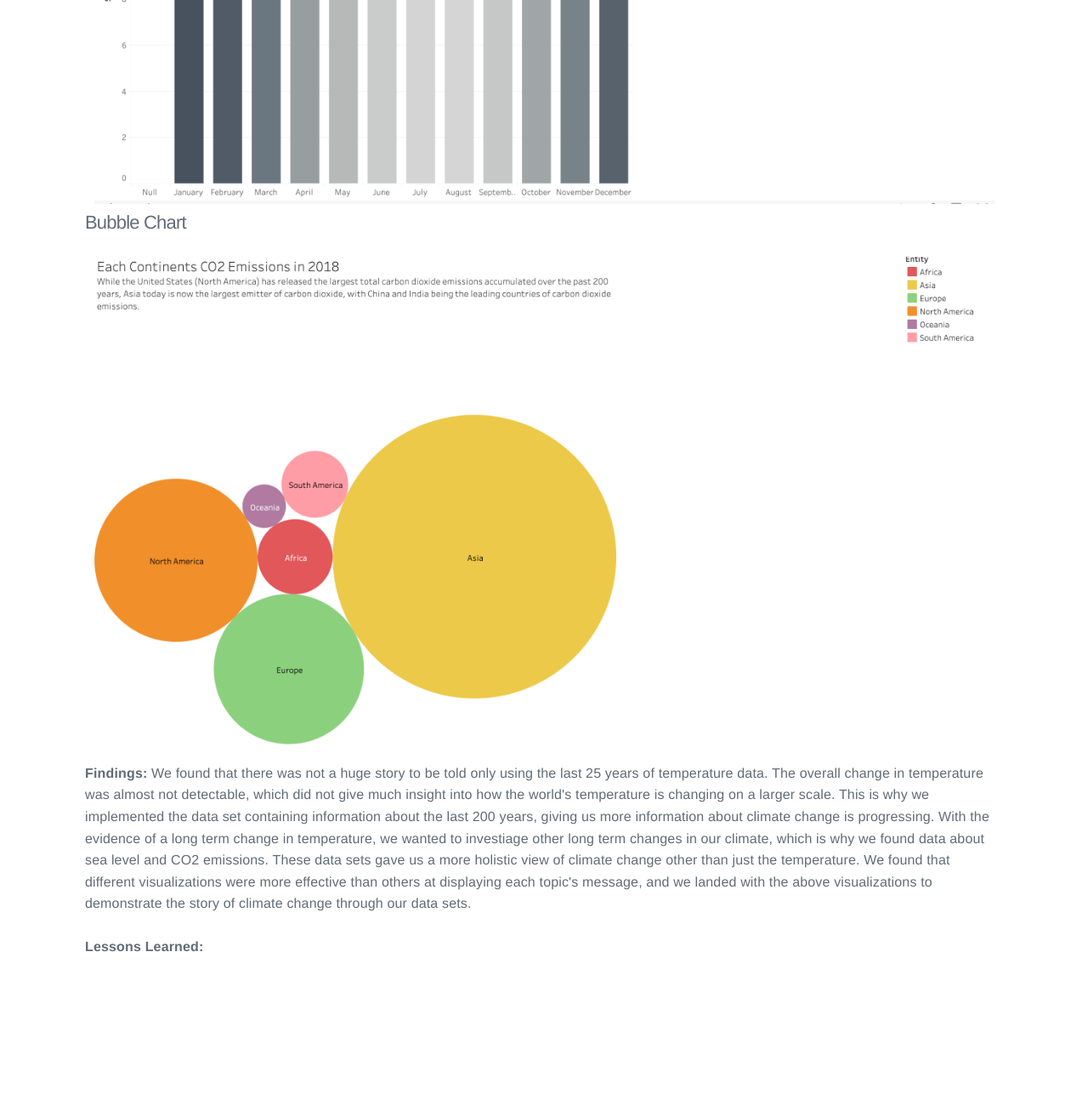
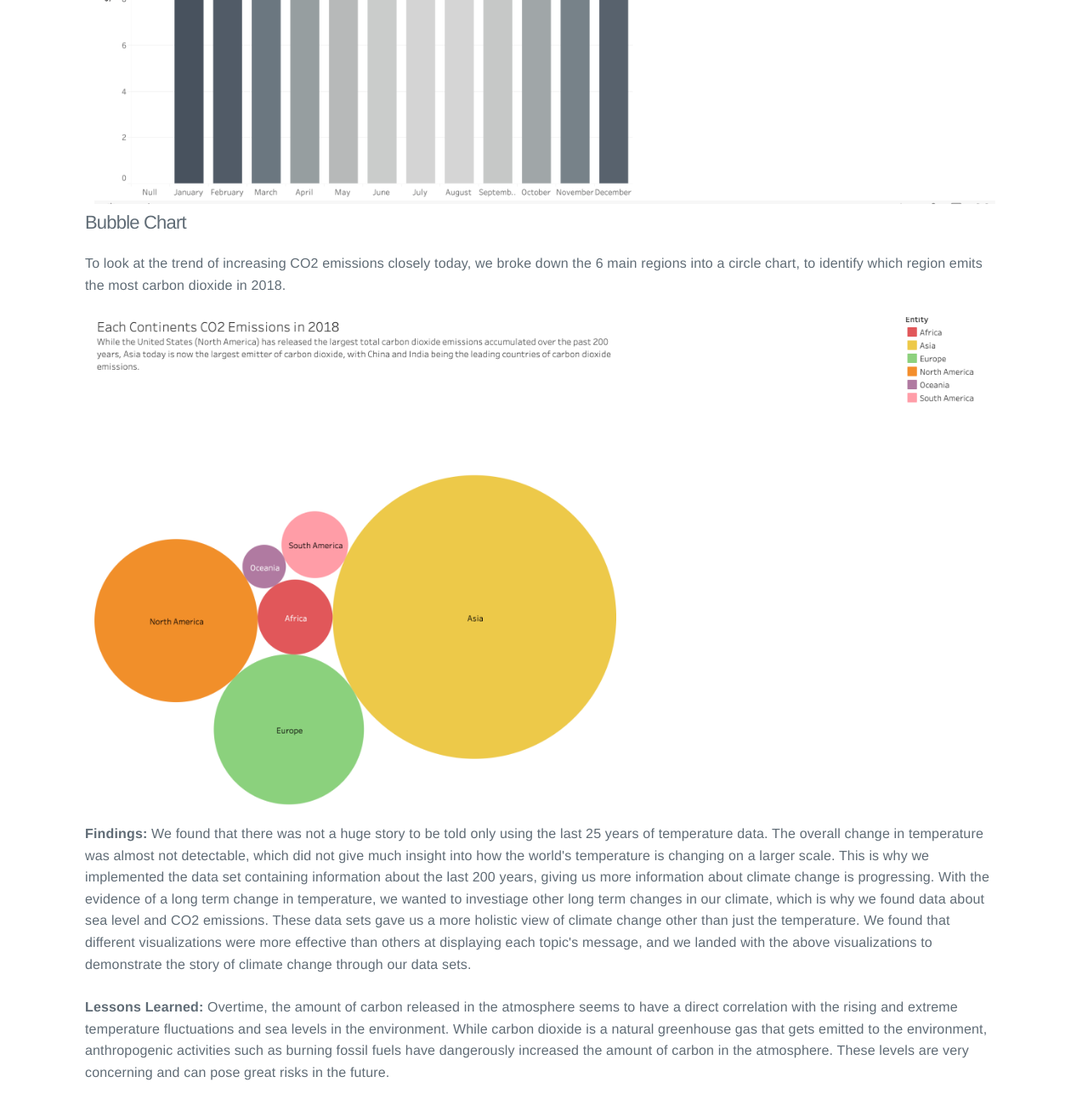
Before and after one commit to reduquette/vis_mini_project_2, a plain HTML site: page index.html in a window 1280 px wide. Shown: the part 4981-6281 px from the top of the page at 85% size. Before the commit the page ends 6133 px from the top, so only its background shows below. Drawn offline with nearby package versions, Linux system fonts and the light colour scheme.

Commit message:
Lessons learned

```diff
--- a/index.html
+++ b/index.html
@@ -410,7 +410,7 @@
                     <img src="NASA.png" alt="NASA" style="width: 600px; height: 600px;">
                 </div>
                 <p>Exploration: We explored the data in 3 topics listing above: recent temperature changes, long term temperature changes, and environmental changes. We started by creating various worksheets with the data sets to understand the relationships between variables and to identify trends when creating line graphs, maps, and bar charts. In order to answer each question, we took into account the 4 design principles: truthful, functional, beautiful, insightful, and enlightening. Below we explain why we chose each type of graph.</p>
-                <h4>Map</h3>
+                <h4>Map</h4>
                     <p>We chose to use a map as a couple of our visualizations because we wanted to give people an interactive and comprehensive view of the issue of climate change. Other types of charts that are not as beautiful or insightful make it difficult for the reader to understand what kind of an impact climate change has on different countries. We thought that seeing the impact on a recognizable layout would be more beautiful and insightful to the reader than simply listing each country's name and an attribute.</p>
                     <img src="map.png">
                 <h4>Line Chart</h3>
@@ -420,11 +420,15 @@
                     <p>When playing around with comparing months, we wanted to show the progression throughout the year and the associated values of standard devations in temperature. We tried a bubble chart, but this lost the monthly progression aspect. A map was not necessary and a line chart was too plain. So, we used this bar chart to demonstrate the changes in temperature across time while also adding hue to make it more functional and beautiful.</p>
                     <img src="bar.png">
                 <h4>Bubble Chart</h3>
-                    <p></p>
+                    <p>To look at the trend of increasing CO2 emissions closely today, we broke down the 6 main regions into a circle chart, to identify which region emits the most carbon dioxide in 2018. </p>
                     <img src="bubble.png">
                 <p> <strong>Findings: </strong>We found that there was not a huge story to be told only using the last 25 years of temperature data. The overall change in temperature was almost not detectable, which did not give much insight into how the world's temperature is changing on a larger scale. This is why we implemented the data set containing information about the last 200 years, giving us more information about climate change is progressing. With the evidence of a long term change in temperature, we wanted to investiage other long term changes in our climate, which is why we found data about sea level and CO2 emissions. These data sets gave us a more holistic view of climate change other than just the temperature. We found that different visualizations were more effective than others at displaying each topic's message, and we landed with the above visualizations to demonstrate the story of climate change through our data sets.</p>
-                <p> <strong>Lessons Learned:</strong></p>
+                <p> <strong>Lessons Learned:</strong> Overtime, the amount of carbon released in the atmosphere seems to have a direct correlation with the rising and extreme temperature fluctuations and sea levels in the environment. While carbon dioxide is a natural greenhouse gas that gets emitted to the environment, anthropogenic activities such as burning fossil fuels have dangerously increased the amount of carbon in the atmosphere. These levels are very concerning and can pose great risks in the future.</p>
+
+
            </div>
+
+
 
 </body>
 </html>
```
Also changed, not shown: Pie-CO2.png (added), circle-CO2.png (added), world-co2.png (added).
